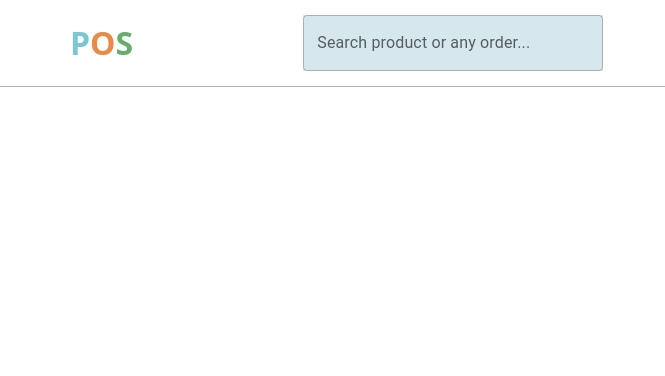
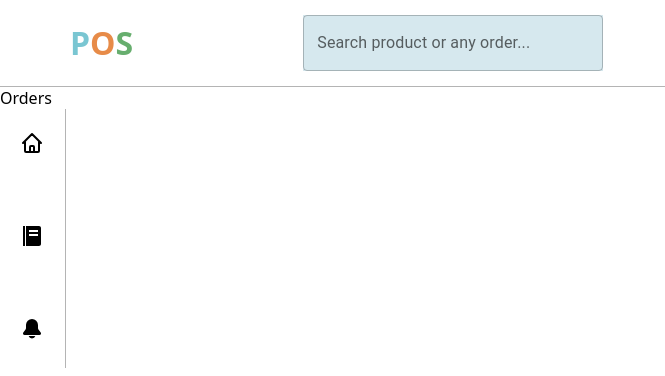
Before and after one commit to MaidHalilovic/POS-System-Menu, a React (Create React App) app: page /Orders in a window 1280 px wide. Shown: the top 376 px of the page, without its empty margins (0-665 px from the left). Built offline with nearby package versions, Linux system fonts and the light colour scheme.

Commit message:
Made sidebar for pages

```diff
--- a/src/App.js
+++ b/src/App.js
@@ -2,6 +2,9 @@ import "./App.css";
 import { BrowserRouter, Route, Routes } from "react-router-dom";
 import HomePage from "./pages/HomePage/HomePage";
 import Header from "./components/Header/Header";
+import SideBar from "./components/SideBar/SideBar";
+import Menu from "./pages/Menu/Menu";
+import Orders from "./pages/Orders/Orders";
 
 function App() {
   return (
@@ -10,7 +13,10 @@ function App() {
         <Header />
         <Routes>
           <Route path='/' element={<HomePage />} />
+          <Route path='/Menu' element={<Menu />} />
+          <Route path='/Orders' element={<Orders />} />
         </Routes>
+        <SideBar />
       </BrowserRouter>
     </div>
   );
--- a/src/components/Header/Header.js
+++ b/src/components/Header/Header.js
@@ -3,12 +3,15 @@ import "./header.css";
 import TextField from "@mui/material/TextField";
 import Stack from "@mui/material/Stack";
 import Autocomplete from "@mui/material/Autocomplete";
+import { useNavigate } from "react-router-dom";
 
 const Header = () => {
+  const navigate = useNavigate();
+
   return (
     <div className='mainDiv'>
       <div className='pos'>
-        <h1>
+        <h1 onClick={() => navigate("/")} style={{ cursor: "pointer" }}>
           <span style={{ color: "#7AC6D2" }}>P</span>
           <span style={{ color: "#E78B48" }}>O</span>
           <span style={{ color: "#67AE6E" }}>S</span>
--- /dev/null
+++ b/src/components/SideBar/SideBar.js
@@ -0,0 +1,35 @@
+import React from "react";
+import "./sideBar.css";
+import { HiOutlineHome } from "react-icons/hi";
+import { BiSolidFoodMenu } from "react-icons/bi";
+import { GoBellFill } from "react-icons/go";
+import { useNavigate } from "react-router-dom";
+
+const SideBar = () => {
+  const navigate = useNavigate();
+
+  return (
+    <div className='container'>
+      <div className='item' onClick={() => navigate("/")}>
+        <span className='icon'>
+          <HiOutlineHome />
+        </span>
+        <span className='text'>HOME</span>
+      </div>
+      <div className='item' onClick={() => navigate("/Menu")}>
+        <span className='icon'>
+          <BiSolidFoodMenu />
+        </span>
+        <span className='text'>MENU</span>
+      </div>
+      <div className='item' onClick={() => navigate("/Orders")}>
+        <span className='icon'>
+          <GoBellFill />
+        </span>
+        <span className='text'>ORDERS</span>
+      </div>
+    </div>
+  );
+};
+
+export default SideBar;
--- /dev/null
+++ b/src/components/SideBar/sideBar.css
@@ -0,0 +1,37 @@
+.container {
+  display: flex;
+  flex-direction: column;
+  border-right: solid 1px rgb(180, 180, 180);
+  width: 55px;
+  height: auto;
+  gap: 40px;
+  padding: 10px 0;
+  margin-left: 10px;
+  transition: all 0.3s ease;
+  transform: translateX(0);
+  overflow: hidden;
+}
+.container:hover {
+  width: 140px;
+  transform: translateX(4px);
+}
+.item {
+  display: flex;
+  align-items: center;
+  padding: 10px;
+  cursor: pointer;
+  transition: background 0.3s ease;
+}
+.icon {
+  font-size: 24px;
+  margin-right: 10px;
+}
+.text {
+  opacity: 0;
+  white-space: nowrap;
+  transition: opacity 0.3s ease;
+}
+
+.container:hover .text {
+  opacity: 1;
+}
--- /dev/null
+++ b/src/pages/Menu/Menu.js
@@ -0,0 +1,8 @@
+import React from "react";
+import "./menu.css";
+
+const Menu = () => {
+  return <div>Menu</div>;
+};
+
+export default Menu;
--- /dev/null
+++ b/src/pages/Orders/Orders.js
@@ -0,0 +1,8 @@
+import React from "react";
+import "./orders.css";
+
+const Orders = () => {
+  return <div>Orders</div>;
+};
+
+export default Orders;
```
Also changed, not shown: src/pages/Menu/menu.css (added), src/pages/Orders/orders.css (added).
